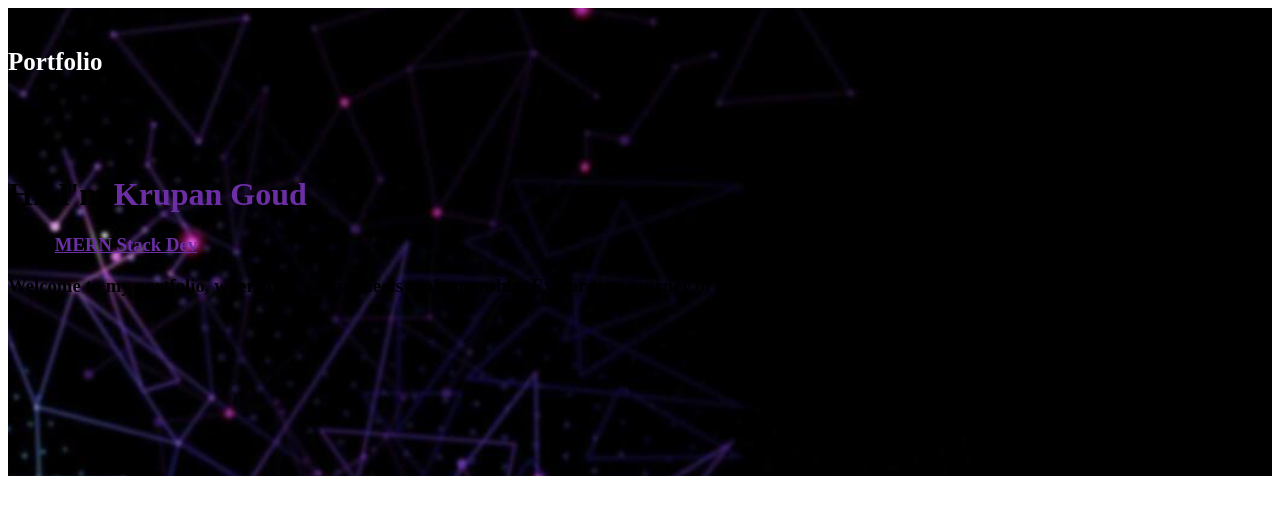
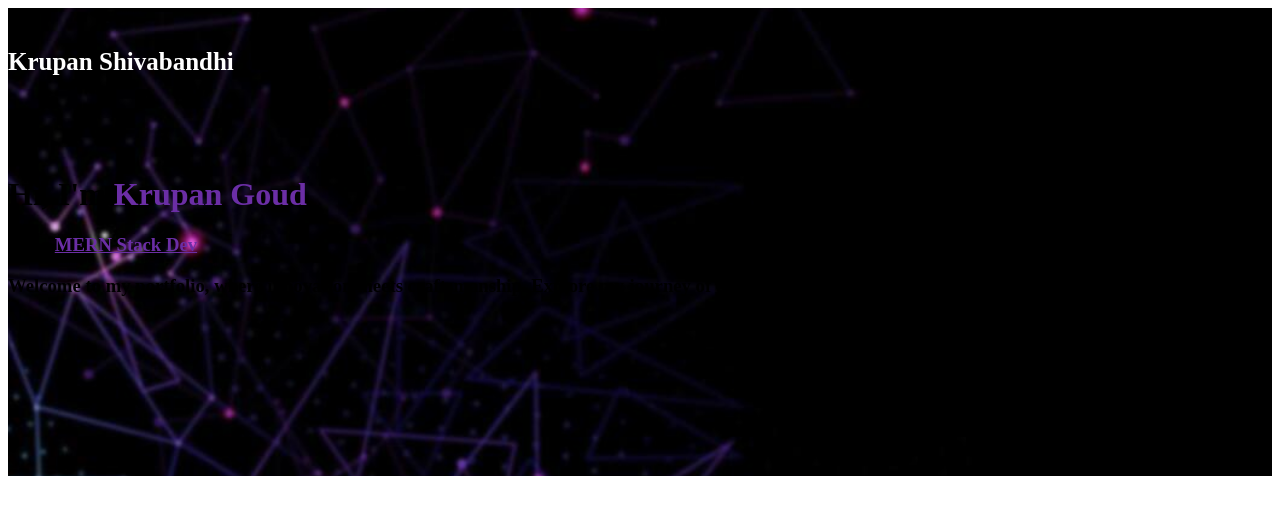
Before and after one commit to krupan-goud/portfolio-frontend, a Next.js app: page /header in a window 1280 px wide. Shown: the top 514 px of the page. Built offline with nearby package versions, Linux system fonts and the light colour scheme.

Commit message:
Update header.tsx

```diff
--- a/src/pages/header.tsx
+++ b/src/pages/header.tsx
@@ -30,15 +30,15 @@ const Header = () => {
         <div className={styles.backgroundImage}>
             <Navbar className={styles.navbar}>
                 <Container>
-                    <h2 className={styles.BrandColor}>Portfolio</h2>
+                    <h2 className={styles.BrandColor}>Krupan Shivabandhi</h2>
                 </Container>
             </Navbar>
             <div className={styles.overViewText}>
                 <Row>
                     <Col lg={1} md={1} sm={12} xs={12}></Col>
-                    <Col lg={10} md={10} sm={12} xs={12}>
+                    <Col lg={10} md={10} sm={12} xs={12} className='p-3'>
                         <h1>Hi, I&apos;m <span className={styles.nameText}>Krupan Goud</span></h1>
-                        <h3>I&apos;m a <span className={`${styles.nameText} ${styles.textDecoration}`}>{text}</span></h3>
+                        <h3>I&apos;m a <span className={`${styles.stackText} ${styles.textDecoration}`}>{text}</span></h3>
                         <h3>Welcome to my portfolio, where innovation meets craftsmanship. Explore my journey of creativity and expertise in building remarkable solutions.
                         </h3>
                     </Col>
```
